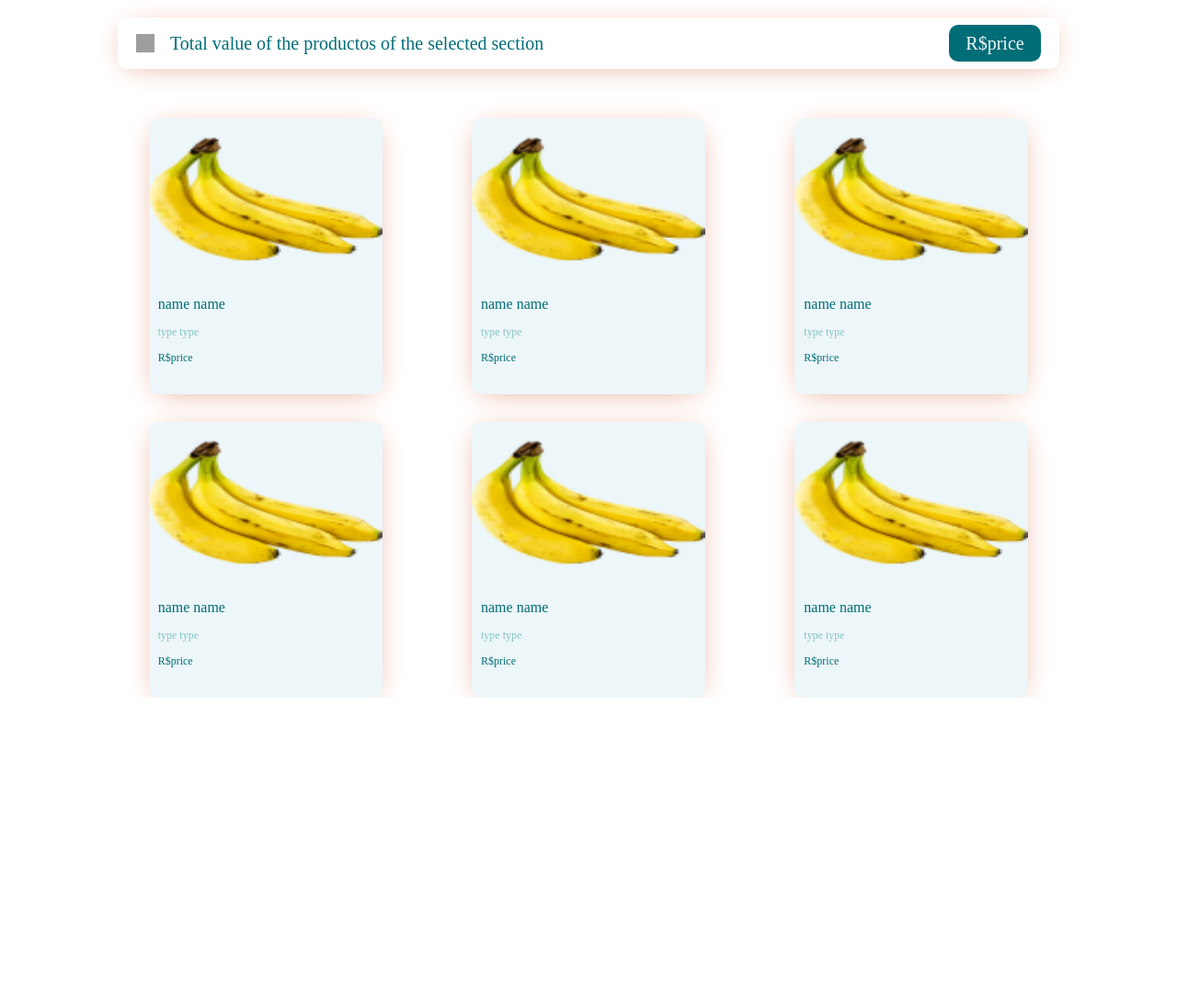
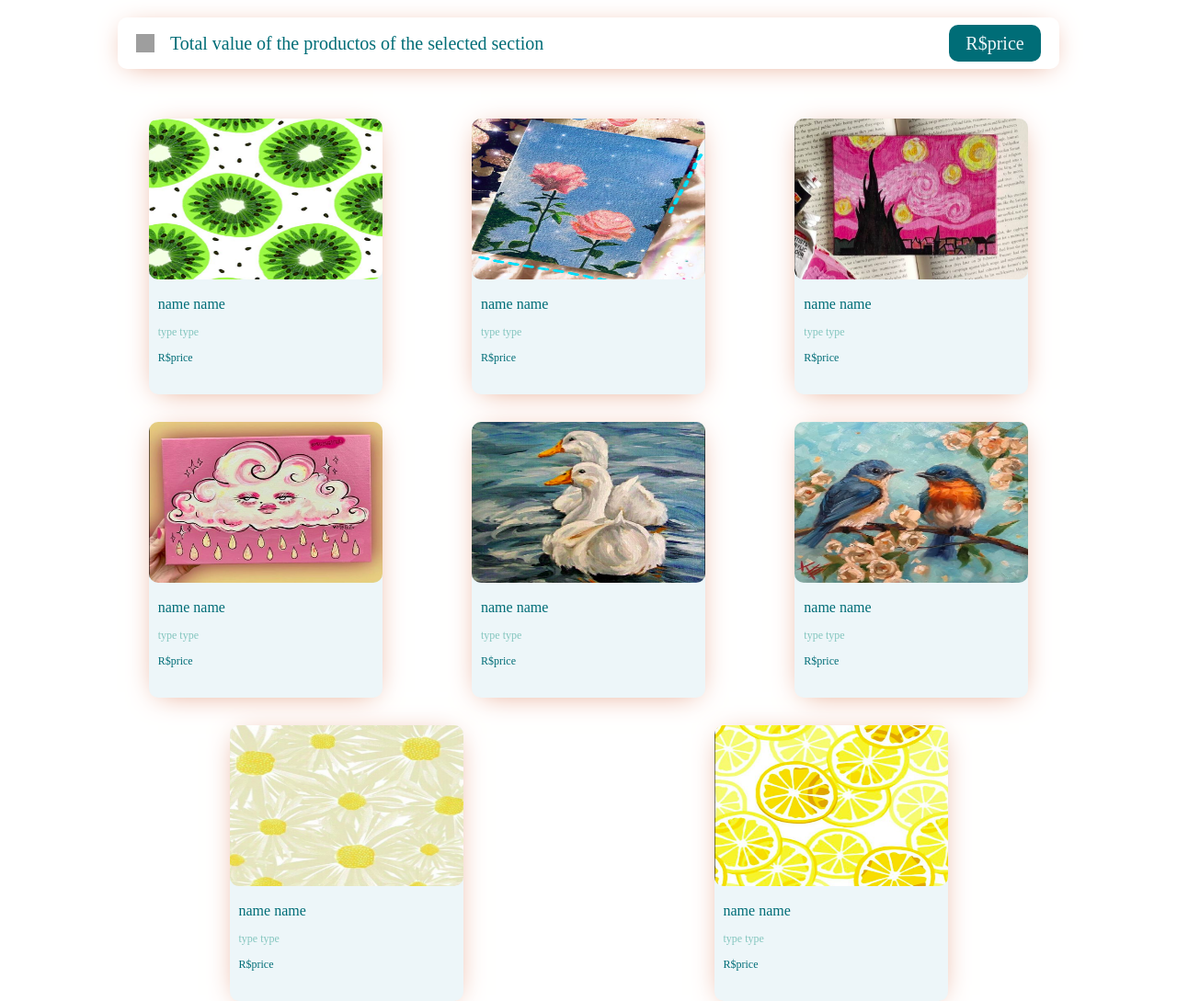
Before and after one commit to agnes-lica/Lista-produtos-JS-CSS, a plain HTML site: page index.html in a window 1280 px wide. Shown: the part 180-1269 px from the top of the page at 92% size. Before the commit the page ends 939 px from the top, so only its background shows below. Drawn offline with Linux system fonts and the light colour scheme; grey boxes are pictures that could not be loaded.

Commit message:
novas imagens

```diff
--- a/index.html
+++ b/index.html
@@ -56,7 +56,7 @@
             <li class="card">
               <img
                 class="product"
-                src="./src/img/banana.png"
+                src="./src/img/aquarela1.png"
                 alt="product banana"
               />
               <h3 class="nameProduct">name name</h3>
@@ -66,7 +66,7 @@
             <li class="card">
               <img
                 class="product"
-                src="./src/img/banana.png"
+                src="./src/img/guache3.png"
                 alt="product banana"
               />
               <h3 class="nameProduct">name name</h3>
@@ -76,7 +76,7 @@
             <li class="card">
               <img
                 class="product"
-                src="./src/img/banana.png"
+                src="./src/img/guache2.png"
                 alt="product banana"
               />
               <h3 class="nameProduct">name name</h3>
@@ -86,7 +86,7 @@
             <li class="card">
               <img
                 class="product"
-                src="./src/img/banana.png"
+                src="./src/img/guache1.png"
                 alt="product banana"
               />
               <h3 class="nameProduct">name name</h3>
@@ -96,7 +96,7 @@
             <li class="card">
               <img
                 class="product"
-                src="./src/img/banana.png"
+                src="./src/img/acrilico2.png"
                 alt="product banana"
               />
               <h3 class="nameProduct">name name</h3>
@@ -106,7 +106,27 @@
             <li class="card">
               <img
                 class="product"
-                src="./src/img/banana.png"
+                src="./src/img/acrilico1.jpg"
+                alt="product banana"
+              />
+              <h3 class="nameProduct">name name</h3>
+              <p class="typeProduct">type type</p>
+              <p class="productPrice">R$price</p>
+            </li>
+            <li class="card">
+              <img
+                class="product"
+                src="./src/img/aquarela2.png"
+                alt="product banana"
+              />
+              <h3 class="nameProduct">name name</h3>
+              <p class="typeProduct">type type</p>
+              <p class="productPrice">R$price</p>
+            </li>
+            <li class="card">
+              <img
+                class="product"
+                src="./src/img/aquarela3.png"
                 alt="product banana"
               />
               <h3 class="nameProduct">name name</h3>
```
Also changed, not shown: src/img/acrilico1.jpg (added), src/img/acrilico2.png (added), src/img/aquarela1.png (added), src/img/aquarela2.png (added), src/img/aquarela3.png (added), src/img/guache1.png (added), src/img/guache2.png (added), src/img/guache3.png (added).
